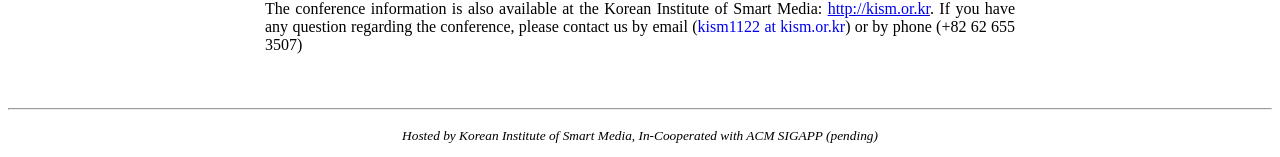
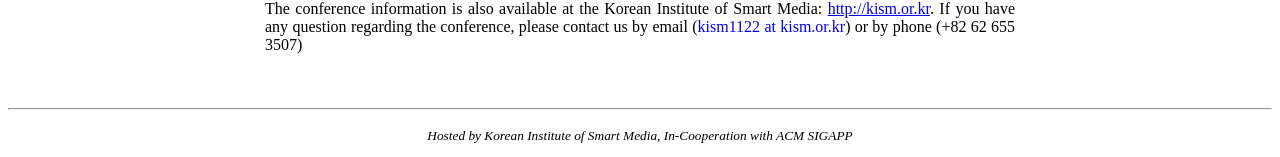
Before and after one commit to icea-conf/sma-2020.github.io, a Jekyll site: the page built from index.html, in a window 1280 px wide. Shown: the part 991-1148 px from the top of the page. Built offline with Jekyll 4.4.1, drawn with Linux system fonts in a browser that asks for light colours; the list of posts is cut into pages by our own code.

Commit message:
Update default.html

```diff
--- a/_layouts/default.html
+++ b/_layouts/default.html
@@ -30,6 +30,6 @@
 
     {{ content }}
 <hr>
-    <p style="text-align:center"><small><i>Hosted by Korean Institute of Smart Media, In-Cooperated with ACM SIGAPP (pending)</i> </small></p>
+    <p style="text-align:center"><small><i>Hosted by Korean Institute of Smart Media, In-Cooperation with ACM SIGAPP</i> </small></p>
 </body>
 </html>
```
